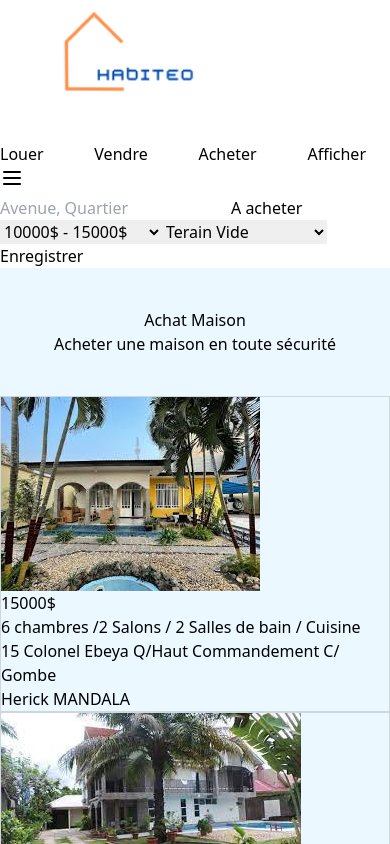
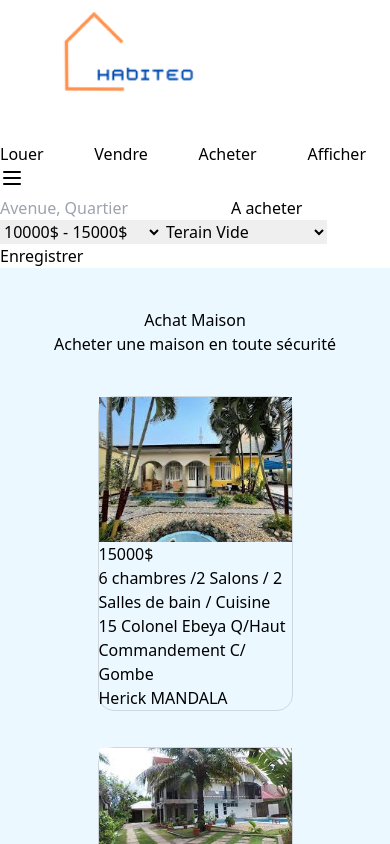
Before and after one commit to Edonak/Habiteo, a React (Vite) app: page /buy in a window 390 px wide. Shown: the top 844 px of the page. Built offline with nearby package versions, Linux system fonts and the light colour scheme.

Commit message:
Debut responsive achat maison

```diff
--- a/src/App.css
+++ b/src/App.css
@@ -53,21 +53,6 @@
 }
 
 
-/*Style sell*/
-.sell-card{
-  border: 1px solid rgba(153, 151, 151, 0.349);
-  cursor: pointer;
-}
-.sell-card {
-  transition-duration: .5s;
-	transition-property: transform;
-  &:hover{
-    .sell-card-content{
-      background: #b9b8b815;
-    }
-  }
-}
-
 .error{
   color: tomato;
   text-align: center;
@@ -95,6 +80,33 @@
   display:flex;
   justify-content:center;
 }
+.house-purchase-data{
+  width:80%;
+  display:flex;
+  gap:2.25rem;
+  justify-content:center;
+  flex-wrap: wrap;
+
+}
+
+/*Style sell*/
+.sell-card{
+  border: 1px solid rgba(153, 151, 151, 0.349);
+  cursor: pointer;
+  width: 20%;
+  border-style: solid;
+  border-radius: 1rem;
+  gap: 2.5rem;
+}
+.sell-card {
+  transition-duration: .5s;
+	transition-property: transform;
+  &:hover{
+    .sell-card-content{
+      background: #b9b8b815;
+    }
+  }
+}
 
 /*House detail style*/
 .houseDetail{
--- a/src/component/containers/housePurchase.jsx
+++ b/src/component/containers/housePurchase.jsx
@@ -16,9 +16,9 @@ export default function HousePurchase() {
             </div>
         {homeDatas.housePurchase.length > 0? <div className="house-purchase-container ">
 
-            <div className='flex flex-wrap w-[80%] gap-9 justify-center'>
+            <div className='house-purchase-data '>
             {homeDatas.housePurchase.map((exo, index) => (
-                <div key={index} className='w-[20%] border-solid rounded-xl gap-10 sell-card'>
+                <div key={index} className='sell-card'>
                     <NavLink to={`/${exo.id}`}>
                     <img src={exo.photoUrl} alt="" className="w-[100%] h-[20vh] rounded-t-xl" />
                     </NavLink>
--- a/src/index.css
+++ b/src/index.css
@@ -33,10 +33,7 @@
           color: #fff;
         margin: 0 10px;
       }
-}
-
-@media screen and (max-width : 768px){
-    .houseDetail{
+      .houseDetail{
         display : flex;
         flex-direction: column;
         justify-content: center;
@@ -46,3 +43,26 @@
         width:75%;
     }
 }
+
+
+
+
+
+@media screen and (max-width : 768px){
+    .sell-card{
+        border: 1px solid rgba(153, 151, 151, 0.349);
+        cursor: pointer;
+        width: 50%;
+        border-style: solid;
+        border-radius: 1rem;
+        gap: 2.5rem;
+      }
+      .house-purchase-data{
+        width:100%;
+        display:flex;
+        gap:2.25rem;
+        justify-content:center;
+        flex-wrap: wrap;
+
+      }
+}
```
